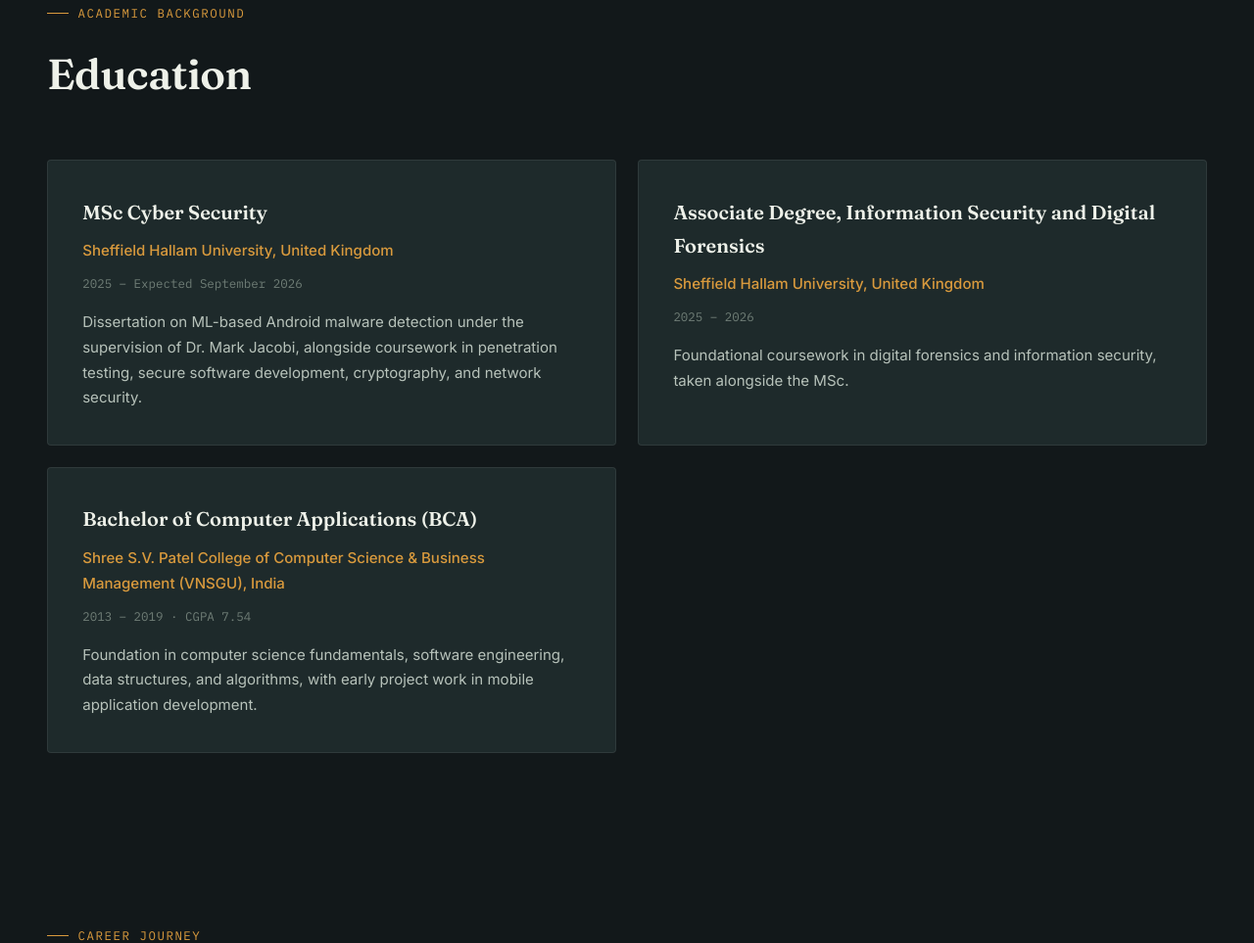
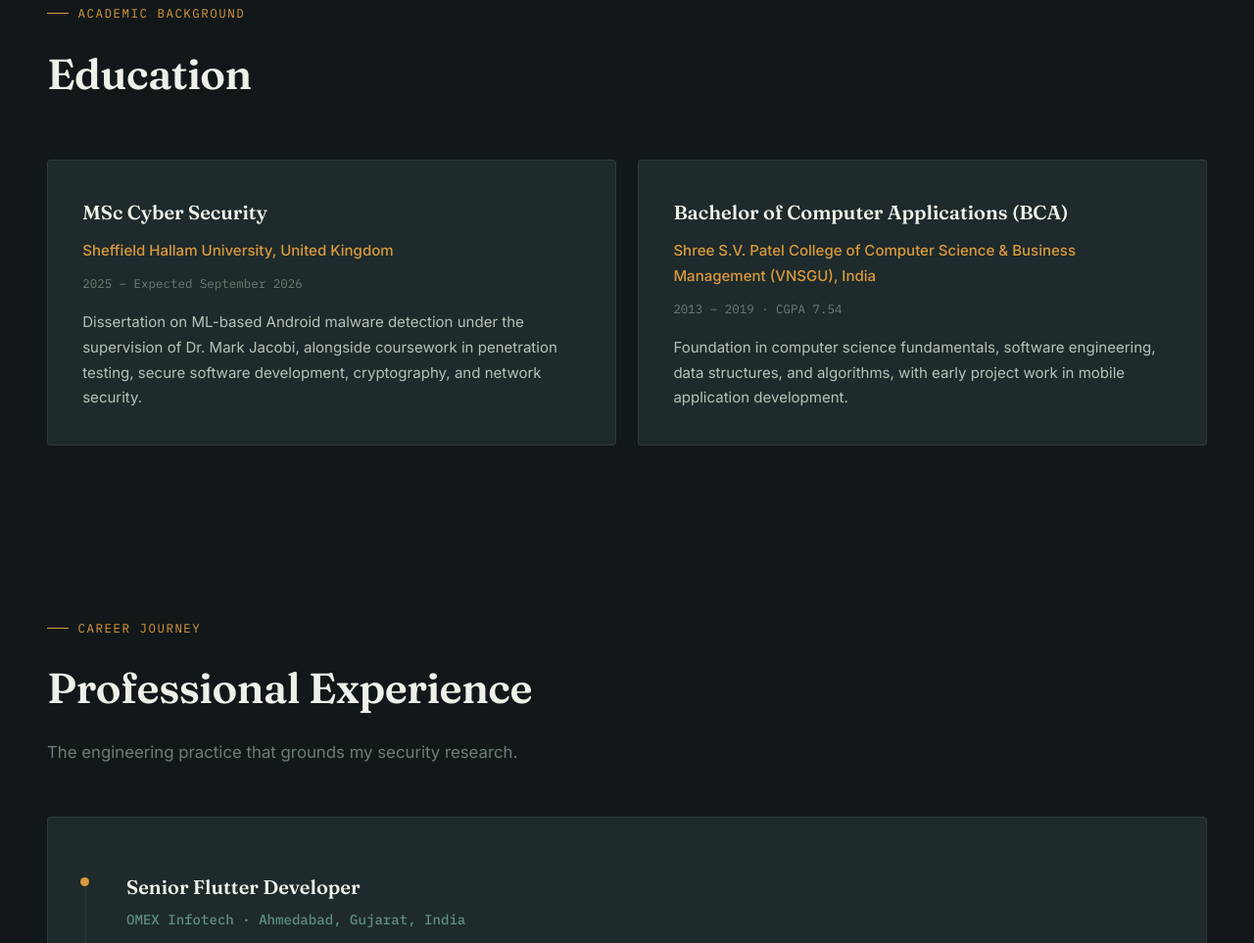
Before and after one commit to JayeshDankhara/Jayesh_Portfolio, a plain HTML site: page index.html in a window 1280 px wide. Shown: the part 3159-4122 px from the top of the page at 98% size. Drawn offline with Linux system fonts and the light colour scheme.

Commit message:
Remove Associate Degree from education details
Removed Associate Degree entry from education section.

```diff
--- a/index.html
+++ b/index.html
@@ -414,14 +414,7 @@
                     Dissertation on ML-based Android malware detection under the supervision of Dr. Mark Jacobi, alongside coursework in penetration testing, secure software development, cryptography, and network security.
                 </p>
             </div>
-            <div class="education-card">
-                <h3 class="education-degree">Associate Degree, Information Security and Digital Forensics</h3>
-                <div class="education-location">Sheffield Hallam University, United Kingdom</div>
-                <div class="education-status">2025 – 2026</div>
-                <p class="education-description">
-                    Foundational coursework in digital forensics and information security, taken alongside the MSc.
-                </p>
-            </div>
+
             <div class="education-card">
                 <h3 class="education-degree">Bachelor of Computer Applications (BCA)</h3>
                 <div class="education-location">Shree S.V. Patel College of Computer Science &amp; Business Management (VNSGU), India</div>
```
